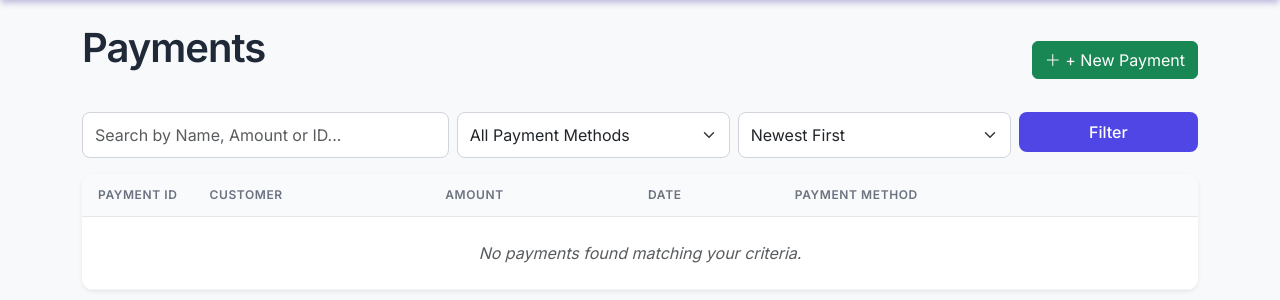
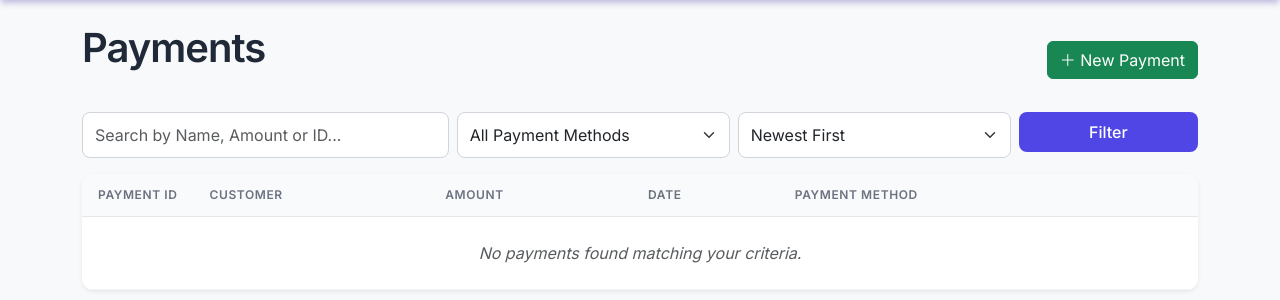
Before and after one commit to ituitis20-yilmazal19/DataTrack, a Flask app: page /payments in a window 1280 px wide. Shown: the part 78-378 px from the top of the page. Run offline with Flask 3, Linux system fonts and the light colour scheme; data that the repository does not hold is empty.

Commit message:
Update payment.html

```diff
--- a/templates/payment.html
+++ b/templates/payment.html
@@ -6,7 +6,7 @@
     <h1>Payments</h1>
 
     <a href="{{ url_for('add_payment') }}" class="btn btn-success">
-        <i class="bi bi-plus-lg"></i> + New Payment
+        <i class="bi bi-plus-lg"></i> New Payment
     </a>
 </div>
 
```
